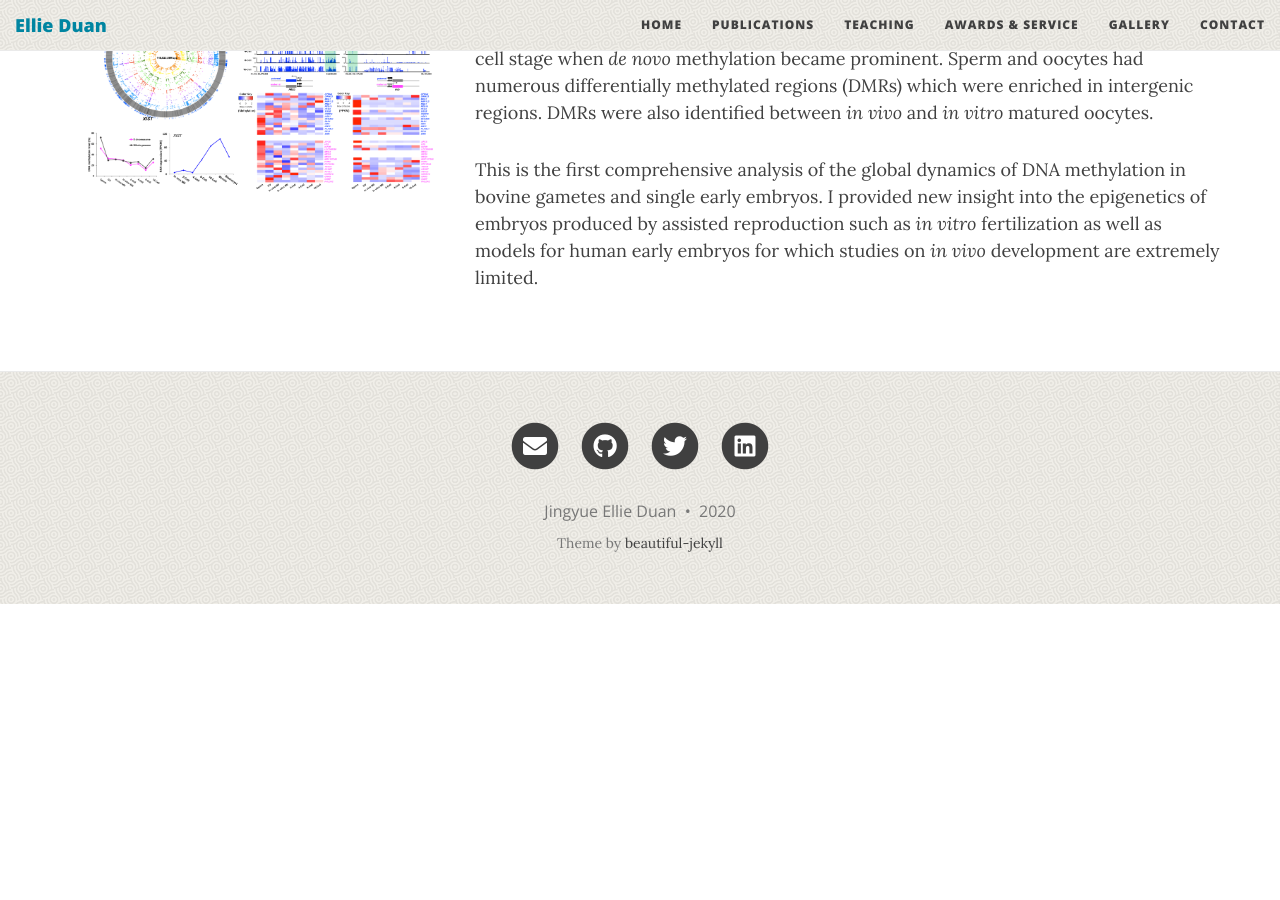
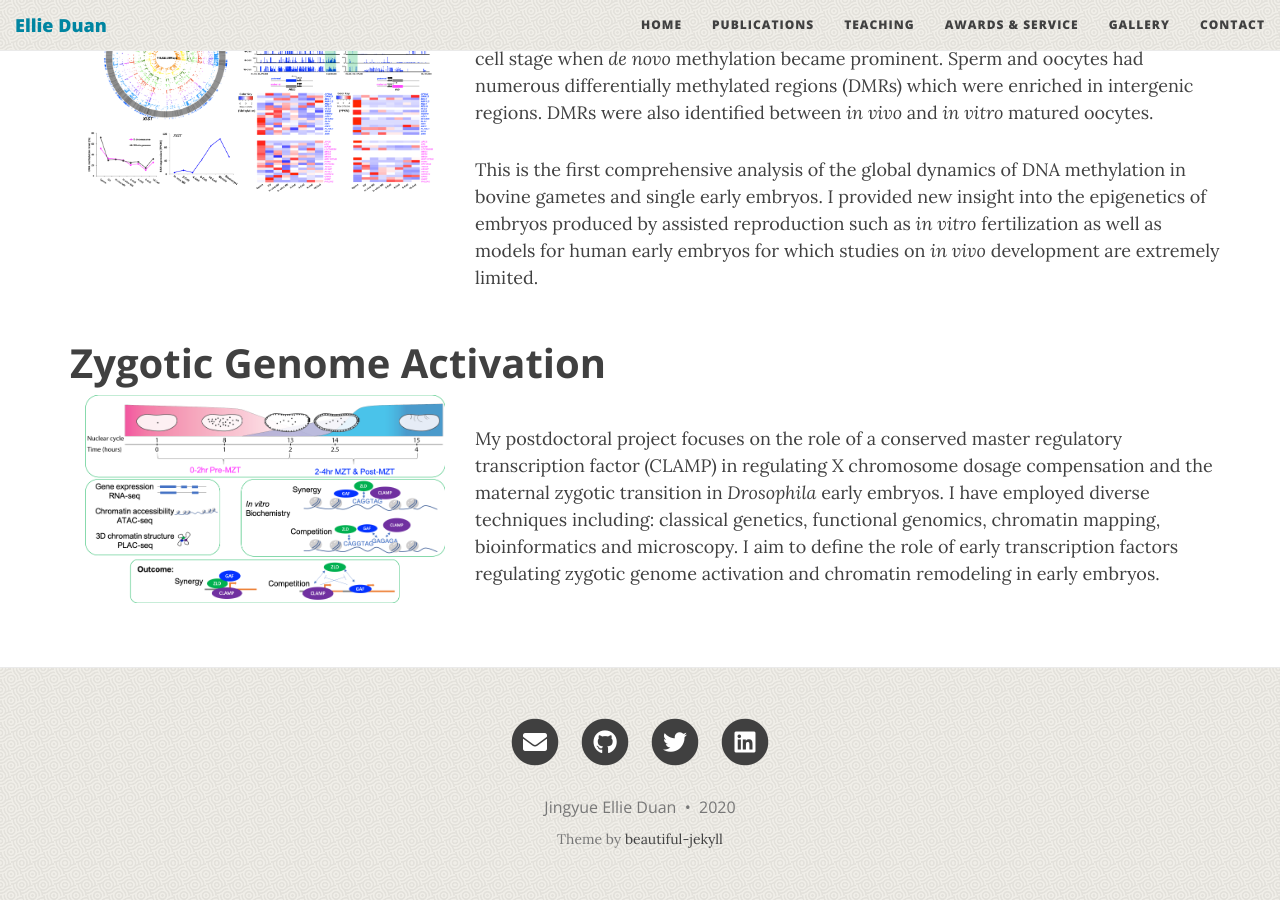
Before and after one commit to EllieDuan/EllieDuan.github.io, a Jekyll site: the page built from index.html, in a window 1280 px wide and 900 px high, scrolled down 2627 px. Built offline with Jekyll 4.4.1, drawn with Linux system fonts in a browser that asks for light colours; nearby versions of some CDN libraries; the list of posts is cut into pages by our own code; before the commit the page ends 3231 px from its top, so only the background shows below that.

Commit message:
update index postdoc work

```diff
--- a/index.html
+++ b/index.html
@@ -49,6 +49,7 @@ use-site-title: true
           </p>
     </div>
  </div>
+
     <div class="row align-middle" >
         <h3 style="font-weight: bold">Genomic Imprinting</h3>
         <div class="col-lg-4">
@@ -77,4 +78,17 @@ use-site-title: true
           </p>
     	</div>
     </div>
+
+
+     <div class="row align-middle" >
+        <h3 style="font-weight: bold">Zygotic Genome Activation</h3>
+        <div class="col-lg-4">
+            <img src="/img/research/zga.png">
+        </div>
+        <div class="col-lg-8">
+        	<p> My postdoctoral project focuses on the role of a conserved master regulatory transcription factor (CLAMP) in regulating X chromosome dosage compensation and the maternal zygotic transition in <i>Drosophila</i> early embryos. I have employed diverse techniques including: classical genetics, functional genomics, chromatin mapping, bioinformatics and microscopy. I aim to define the role of early transcription factors regulating zygotic genome activation and chromatin remodeling in early embryos.
+          </p>
+        </div>
+    </div>
+
 </div>
```
Also changed, not shown: img/research/zga.png (added).
